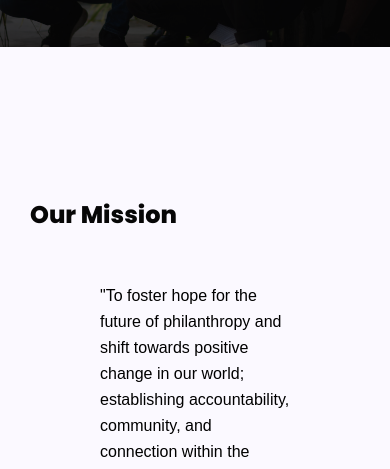
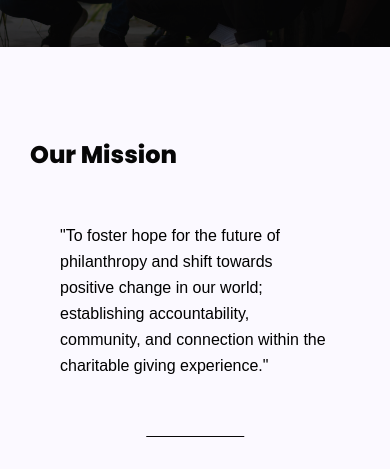
Before and after one commit to justAdevTV/the-giving-app-website, a website: page about-us.html in a window 390 px wide. Shown: the part 375-844 px from the top of the page. Drawn offline with Linux system fonts and the light colour scheme; a web font is replaced by a local one.

Commit message:
Our Mission - Responsive

```diff
--- a/sass/_about.scss
+++ b/sass/_about.scss
@@ -56,6 +56,10 @@
       padding-bottom: 0;
     }
 
+    @media (max-width: 1150px) {
+      padding-top: 9rem;
+    }
+
     @media (max-width: 600px) {
       & > h2 {
         margin-left: 5rem;
@@ -84,7 +88,7 @@
       }
 
       @media (max-width: 600px) {
-        // margin-left: 5rem;
+        padding: 0 6rem;
       }
       @media (max-width: 400px) {
         // margin-left: 3rem;
```
Also changed, not shown: css/style.css.
